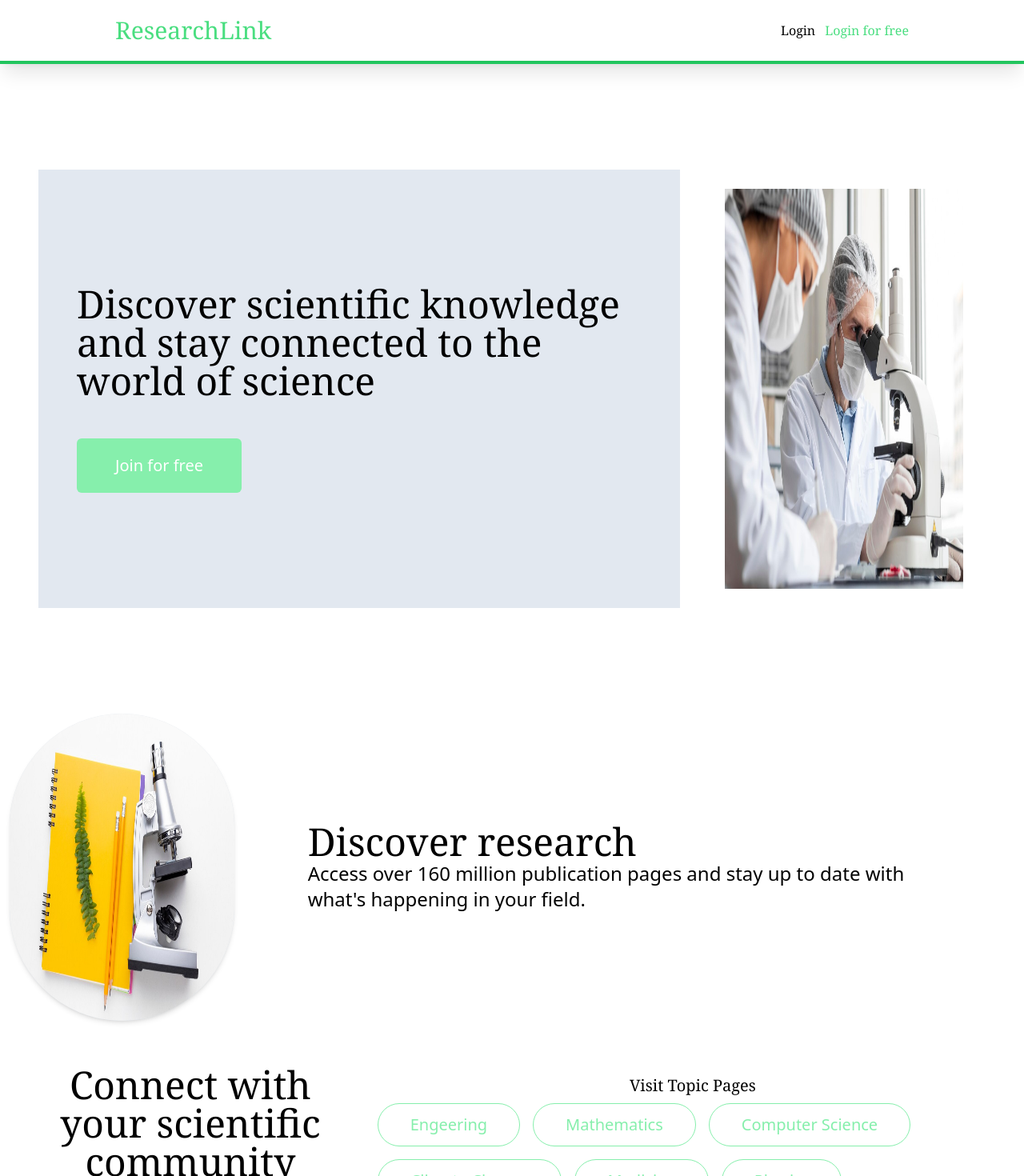
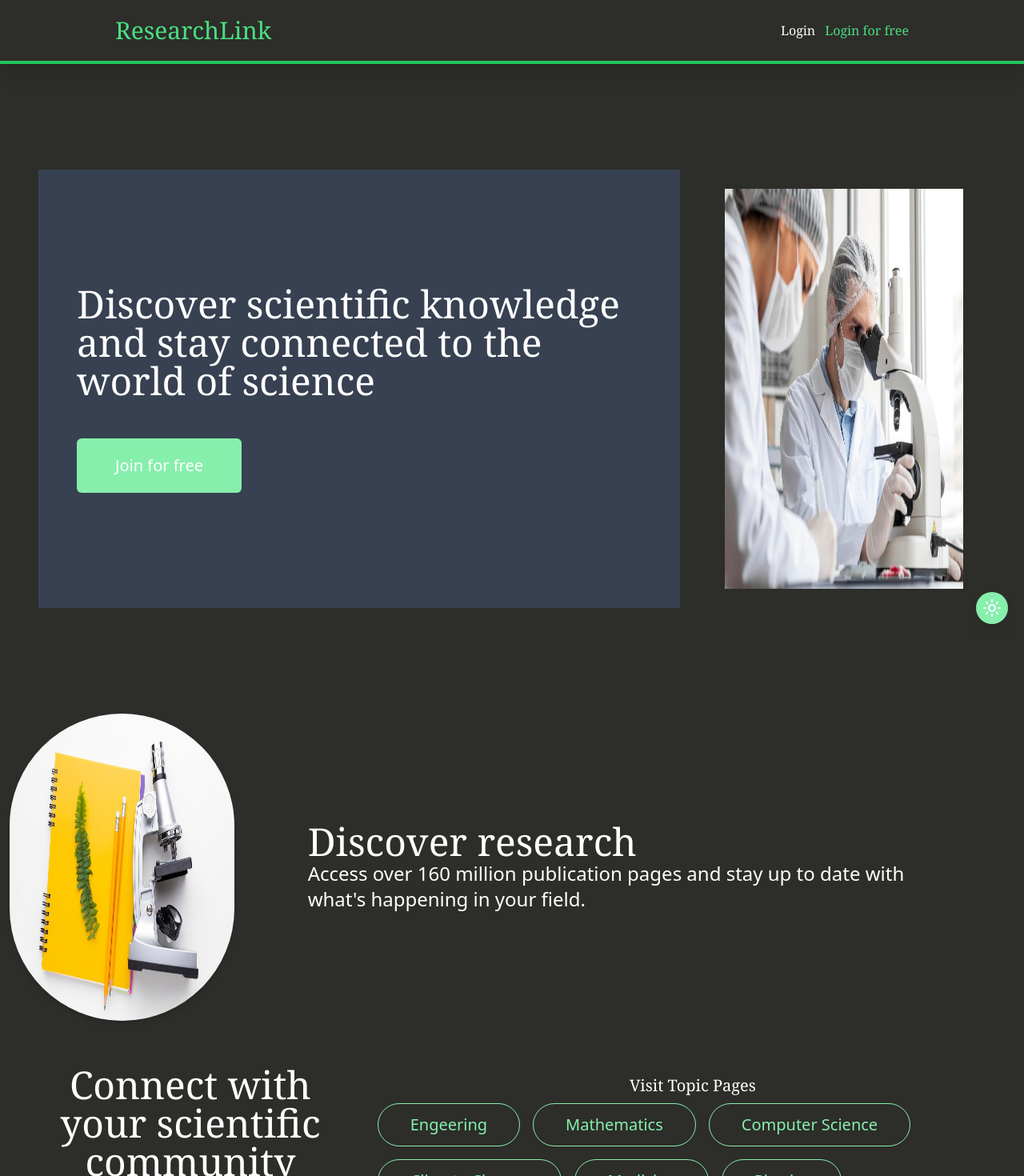
Before and after one commit to Dinesh10731j/ResearchLink, a React (Vite) app: page / in a window 1280 px wide. Shown: the top 1470 px of the page at 80% size. Built offline with nearby package versions, Linux system fonts and the light colour scheme; no server answers.

Commit message:
dark and light mode added in landingpage

```diff
--- a/src/components/Header.tsx
+++ b/src/components/Header.tsx
@@ -1,8 +1,9 @@
 import { motion } from "framer-motion";
 import { Link } from "react-router-dom";
+
 const Header = () => {
   return (
-    <header className="flex justify-between items-center  shadow-xl py-3 md:py-5 px-10 md:px-36 font-serif ">
+    <header className="flex justify-between items-center shadow-xl py-3 md:py-5 px-10 md:px-36 font-serif ">
       <section>
         <motion.h1
           className="text-green-400 md:text-3xl  text-xl"
--- a/src/landingpage/Home.tsx
+++ b/src/landingpage/Home.tsx
@@ -1,41 +1,47 @@
 import Header from "../components/Header";
 import Reseacher from "../assets/researcher.jpg";
 import ResearchMaterial from "../assets/rsearchmaterial.jpg";
-import { Topics} from "../utils/topics";
-import { motion,useScroll } from "framer-motion";
+import { Topics } from "../utils/topics";
+import { motion, useScroll } from "framer-motion";
 import Books from "../assets/books.avif";
 import Footer from "../components/Footer";
 import { Link } from "react-router-dom";
-
+import { DarkModeContext } from "../context/DarkmodeContext";
+import { useContext } from "react";
+import { MoonIcon, SunIcon } from "lucide-react";
 
 const Home = () => {
+  const { scrollYProgress } = useScroll();
+  const context = useContext(DarkModeContext);
+  if (context === null) {
+    throw new Error('DarkModeContext must be used within a DarkModeProvider');
+  }
 
+  const { darkMode, setDarkMode } = context;
 
-  const {scrollYProgress} = useScroll();
   return (
-    <>
+    <div className={darkMode ? "dark" : ""}>
+      <div className="bg-white dark:bg-[#2D2D2A] text-black dark:text-white min-h-screen">
         <Header />
 
-      <motion.section   style={{ scaleX: scrollYProgress }}
+        <motion.section
+          style={{ scaleX: scrollYProgress }}
           initial={{ scaleX: 0 }}
           animate={{ scaleX: 1 }}
-        className="h-1 bg-green-500" >
+          className="h-1 bg-green-500"
+        />
 
-      </motion.section>
-
-      <section className="flex flex-col  md:gap-7 justify-center items-center py-3 px-12 md:flex-row">
-        <section className="bg-slate-200 md:py-36 md:px-12 py-7 px-4">
+        <section className="flex flex-col md:gap-7 justify-center items-center py-3 px-12 md:flex-row">
+          <section className="bg-slate-200 dark:bg-gray-700 md:py-36 md:px-12 py-7 px-4">
             <motion.h1
               className="md:text-5xl font-serif font-medium text-3xl"
               initial={{ opacity: 0, y: -80 }}
               animate={{ opacity: 1, y: 0 }}
               transition={{ type: "spring", stiffness: 300 }}
             >
-            Discover scientific knowledge and stay connected to the world of
-            science
+              Discover scientific knowledge and stay connected to the world of science
             </motion.h1>
             <Link to={'/auth/signup'}>
-
               <motion.button
                 className="md:py-5 px-12 py-3 bg-green-300 text-white rounded-md text-xl mt-12"
                 initial={{ opacity: 0, y: -80 }}
@@ -58,9 +64,9 @@ const Home = () => {
           </section>
         </section>
 
-      <section className="flex  flex-col gap-3 md:flex-row justify-center items-center px-3  ">
+        <section className="flex flex-col gap-3 md:flex-row justify-center items-center px-3">
           <motion.section
-          className="h-96 w-96 bg-slate-200 rounded-full shadow-md "
+            className="h-96 w-96 bg-slate-200 dark:bg-gray-700 rounded-full shadow-md"
             initial={{ opacity: 0, y: -80 }}
             animate={{ opacity: 1, y: 0 }}
             transition={{ type: "spring", stiffness: 300 }}
@@ -68,13 +74,12 @@ const Home = () => {
             <img
               src={ResearchMaterial}
               alt="research-material"
-            className=" h-96 w-96 rounded-full"
+              className="h-96 w-96 rounded-full"
             />
           </motion.section>
-
           <section className="py-2 px-20">
             <motion.h1
-            className="text-2xl  md:text-5xl font-medium font-serif "
+              className="text-2xl md:text-5xl font-medium font-serif"
               initial={{ opacity: 0, y: -80 }}
               animate={{ opacity: 1, y: 0 }}
               transition={{ type: "spring", stiffness: 300 }}
@@ -87,8 +92,7 @@ const Home = () => {
               animate={{ opacity: 1, y: 0 }}
               transition={{ type: "spring", stiffness: 300 }}
             >
-            Access over 160 million publication pages and stay up to date with
-            what's happening in your field.
+              Access over 160 million publication pages and stay up to date with what's happening in your field.
             </motion.h1>
           </section>
         </section>
@@ -96,7 +100,7 @@ const Home = () => {
         <section className="flex flex-col md:flex-row gap-4 px-5 justify-center items-center mt-12">
           <section className="py-2 px-3">
             <motion.h1
-            className=" text-3xl md:text-5xl font-serif font-medium  text-center"
+              className="text-3xl md:text-5xl font-serif font-medium text-center"
               initial={{ opacity: 0, y: -80 }}
               animate={{ opacity: 1, y: 0 }}
               transition={{ type: "spring", stiffness: 300 }}
@@ -109,11 +113,9 @@ const Home = () => {
               animate={{ opacity: 1, y: 0 }}
               transition={{ type: "spring", stiffness: 300 }}
             >
-            Share your research, collaborate with your peers, and get the
-            support you need to advance your career.
+              Share your research, collaborate with your peers, and get the support you need to advance your career.
             </motion.p>
           </section>
-
           <section>
             <motion.h1
               className="text-center py-2 text-xl font-serif font-medium"
@@ -123,13 +125,11 @@ const Home = () => {
             >
               Visit Topic Pages
             </motion.h1>
-
             <section className="flex flex-wrap gap-4">
               {Topics?.map((topics) => (
                 <motion.button
                   key={topics.topic}
-                className="border border-green-300 -py-2 py-2 px-5 text-sm  md:-py-3 md:py-3 md:px-10 text-green-300 rounded-full
-       md:text-xl hover:bg-green-100"
+                  className="border border-green-300 py-2 px-5 text-sm md:py-3 md:px-10 text-green-300 rounded-full md:text-xl hover:bg-green-100 dark:hover:bg-green-900"
                   initial={{ opacity: 0, y: -80 }}
                   animate={{ opacity: 1, y: 0 }}
                   transition={{ type: "spring", stiffness: 300 }}
@@ -141,7 +141,7 @@ const Home = () => {
           </section>
         </section>
 
-      <section className="flex flex-col md:flex-row gap-4 mt-7 justify-center items-center ">
+        <section className="flex flex-col md:flex-row gap-4 mt-7 justify-center items-center">
           <section className="px-3">
             <motion.img
               src={Books}
@@ -151,10 +151,9 @@ const Home = () => {
               transition={{ type: "spring", stiffness: 300 }}
             />
           </section>
-
-        <section className="px-20 ">
+          <section className="px-20">
             <motion.h1
-            className=" text-3xl md:text-5xl font-serif text-center"
+              className="text-3xl md:text-5xl font-serif text-center"
               initial={{ opacity: 0, y: -80 }}
               animate={{ opacity: 1, y: 0 }}
               transition={{ type: "spring", stiffness: 300 }}
@@ -162,18 +161,17 @@ const Home = () => {
               Measure your impact
             </motion.h1>
             <motion.p
-            className=" text-xl md:text-2xl"
+              className="text-xl md:text-2xl"
               initial={{ opacity: 0, y: -80 }}
               animate={{ opacity: 1, y: 0 }}
               transition={{ type: "spring", stiffness: 300 }}
             >
-            Get in-depth stats on who's been reading your work and keep track of
-            your citations.
+              Get in-depth stats on who's been reading your work and keep track of your citations.
             </motion.p>
           </section>
         </section>
 
-      <section className="flex flex-col items-center justify-center mt-7 ">
+        <section className="flex flex-col items-center justify-center mt-7">
           <motion.h1
             className="md:text-5xl text-2xl text-center px-20 md:px-0 font-serif"
             initial={{ opacity: 0, y: -80 }}
@@ -183,9 +181,8 @@ const Home = () => {
             Advance your research and join a community of 25 million scientists
           </motion.h1>
           <Link to="/auth/signup">
-
             <motion.button
-          className="md:py-4 md:-py-4 py-2 -py-2 px-12 md:px-16 bg-green-300 md:text-4xl text rounded-md mt-4 text-white "
+              className="md:py-4 py-2 px-12 md:px-16 bg-green-300 md:text-4xl rounded-md mt-4 text-white"
               initial={{ opacity: 0, y: -80 }}
               animate={{ opacity: 1, y: 0 }}
               transition={{ type: "spring", stiffness: 300 }}
@@ -194,10 +191,17 @@ const Home = () => {
             </motion.button>
           </Link>
         </section>
-      <Footer/>
 
+        <Footer />
 
-    </>
+        <button
+          onClick={() => setDarkMode(!darkMode)}
+          className="fixed bottom-5 right-5 p-2 bg-green-300 rounded-full shadow-lg"
+        >
+          {darkMode ? <SunIcon size={24} /> : <MoonIcon size={24} />}
+        </button>
+      </div>
+    </div>
   );
 };
 
```
Lines whose indentation alone changed are shown as unchanged.
